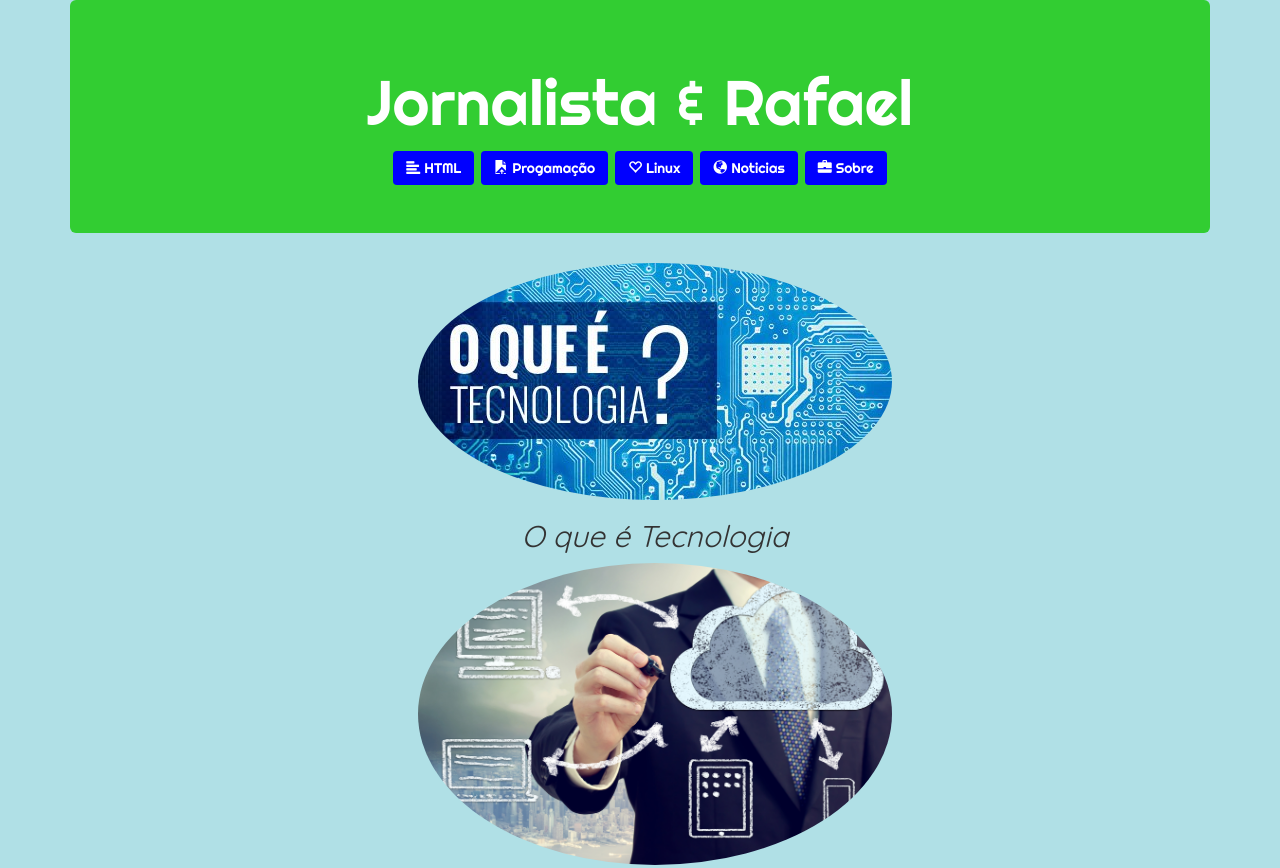
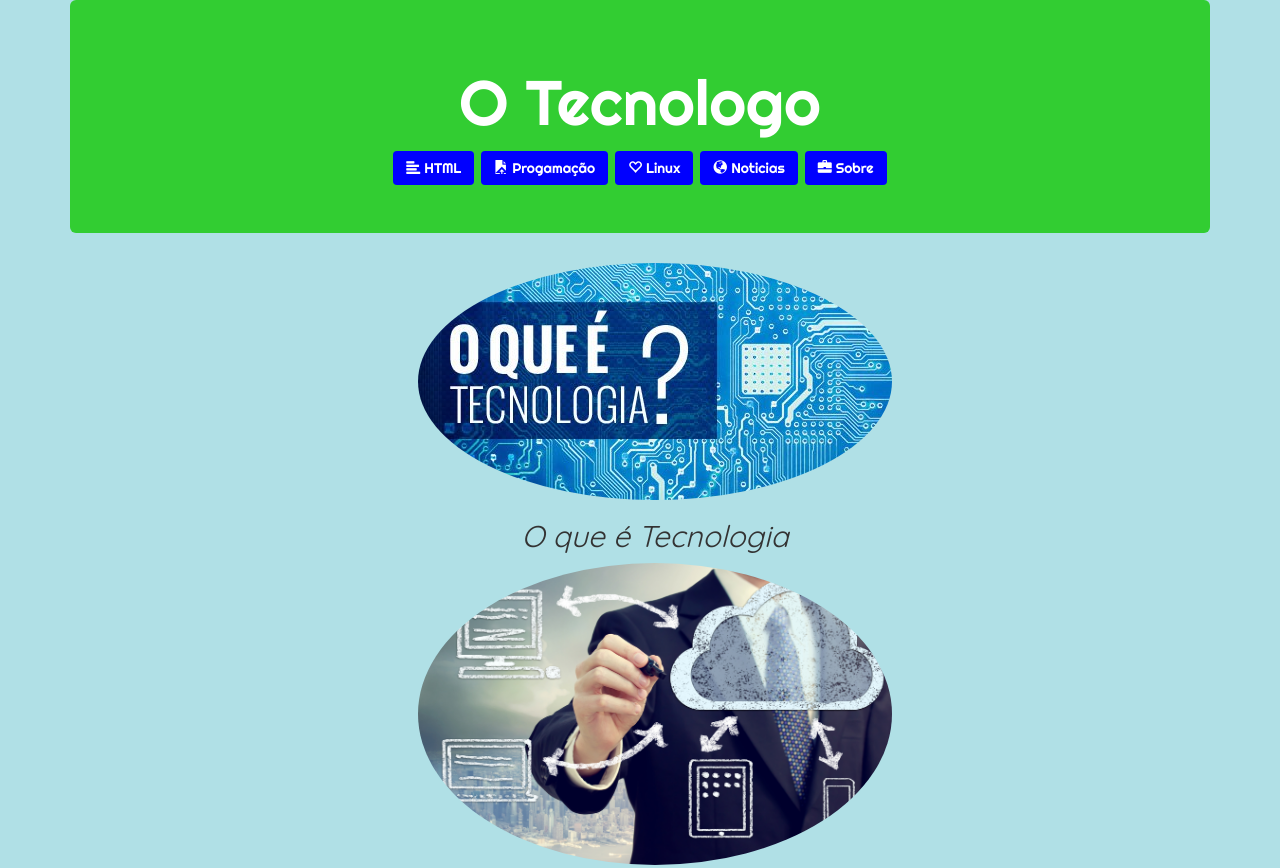
Before and after one commit to rmmenezes/rmmenezes.github.io, a plain HTML site: page index.html in a window 1280 px wide. Shown: the top 868 px of the page. Drawn offline with Linux system fonts and the light colour scheme.

Commit message:
Atualizaçao 03

```diff
--- a/index.html
+++ b/index.html
@@ -18,7 +18,7 @@
 	<body class="container">
 
 		<div class="jumbotron text-center">
-			<h1> Jornalista & Rafael </h1>
+			<h1> O Tecnologo </h1>
 
 			<button type="button" class="btn btn-small cores">
 			<span class="glyphicon glyphicon-align-left" aria-hidden="true"></span>
```
